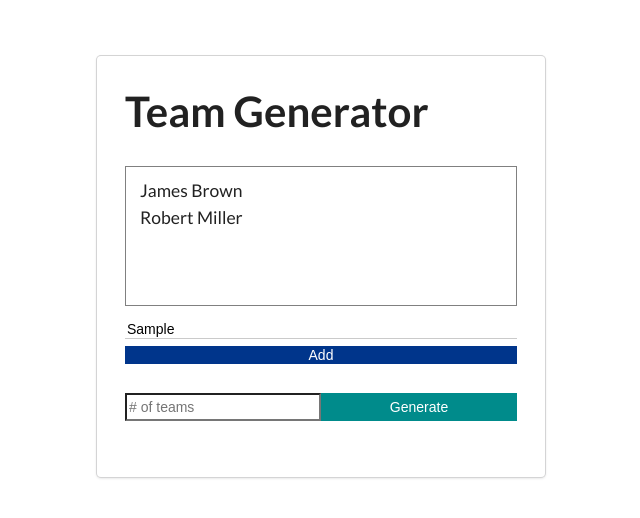
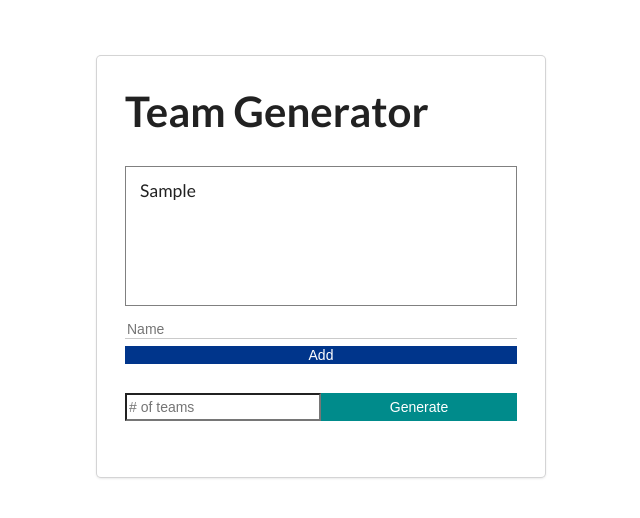
Before and after one commit to saudalnasser/team-generator, an Angular app: page / in a window 1280 px wide. Both pictures are taken after typing "Sample" into the empty fields and a click on the button "Add". Shown: the top 518 px of the page, without its empty margins (319-959 px from the left). Built offline with nearby package versions, Linux system fonts and the light colour scheme.

Commit message:
Add the ability to add members to be split into teams

```diff
--- a/src/app/components/team-generator/team-generator.component.html
+++ b/src/app/components/team-generator/team-generator.component.html
@@ -2,17 +2,23 @@
   <h1>Team Generator</h1>
 
   <ul class="members-list">
-    <li>James Brown</li>
-    <li>Robert Miller</li>
+    <li *ngFor="let member of members">{{ member | titlecase }}</li>
   </ul>
 
   <div class="add-members-section">
-    <input type="text" placeholder="Name" />
-    <button>Add</button>
+    <input
+      type="text"
+      placeholder="Name"
+      #newMemberInput
+      [value]="newMember"
+      (input)="onMemberInput(newMemberInput.value)" />
+    <button (click)="onAddMemberButtonClick()">Add</button>
   </div>
 
   <div class="generate-teams-section">
     <input type="text" placeholder="# of teams" />
     <button>Generate</button>
   </div>
+
+  <p *ngIf="errorMessage" class="error-msg">{{ errorMessage }}</p>
 </div>
--- a/src/app/components/team-generator/team-generator.component.scss
+++ b/src/app/components/team-generator/team-generator.component.scss
@@ -56,4 +56,8 @@
       color: white;
     }
   }
+
+  .error-msg {
+    color: red;
+  }
 }
--- a/src/app/components/team-generator/team-generator.component.ts
+++ b/src/app/components/team-generator/team-generator.component.ts
@@ -5,4 +5,29 @@ import { Component } from '@angular/core';
   templateUrl: './team-generator.component.html',
   styleUrls: ['./team-generator.component.scss'],
 })
-export class TeamGeneratorComponent {}
+export class TeamGeneratorComponent {
+  protected members: string[];
+  protected newMember: string;
+  protected errorMessage: string;
+
+  public constructor() {
+    this.members = [];
+    this.newMember = '';
+    this.errorMessage = '';
+  }
+
+  protected onMemberInput(newMember: string): void {
+    this.newMember = newMember;
+  }
+
+  protected onAddMemberButtonClick(): void {
+    if (!this.newMember) {
+      this.errorMessage = "Name can't be empty.";
+      return;
+    }
+
+    this.members.push(this.newMember);
+    this.newMember = '';
+    this.errorMessage = '';
+  }
+}
```
